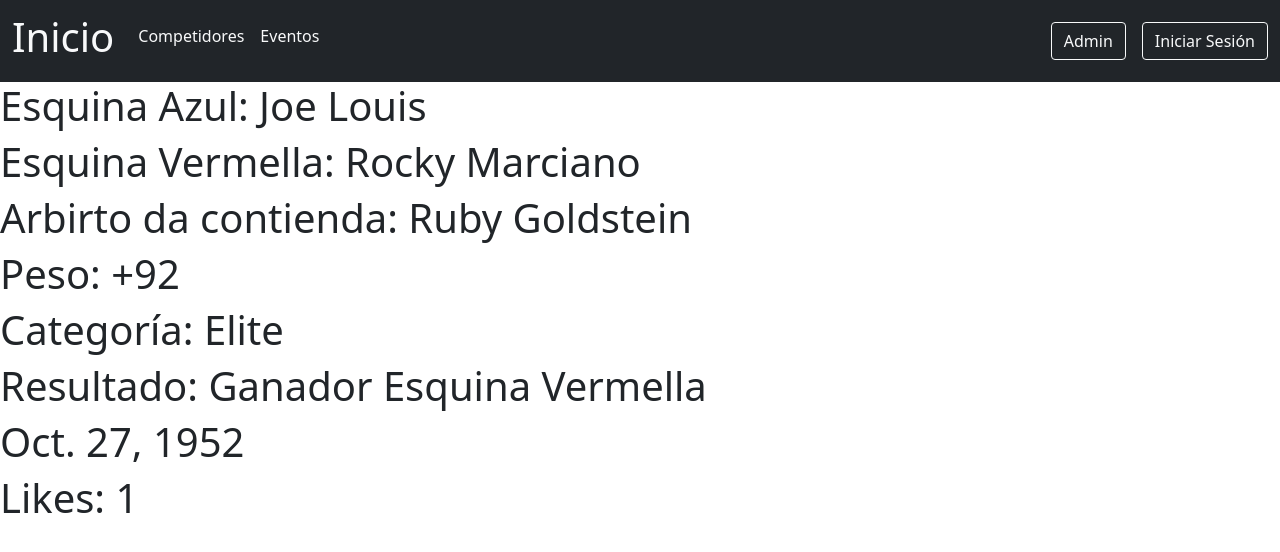
After one commit to DiegoSeoane/ProxectoBoxeo, a Django app: page /combate/1/ in a window 1280 px wide. The commit adds this page. Shown: the top 552 px of the page. Run offline with Django 5.2, Linux system fonts and the light colour scheme; data comes from the database, SQL or seed files in the repository; both versions use the stored data as it was after the commit.

Commit message:
rexistrar usuario primeira version

```diff
--- a/boxGal/templates/administracion/eliminar.html
+++ b/boxGal/templates/administracion/eliminar.html
@@ -3,8 +3,7 @@
   Administración
 {% endblock %}
 {% block corpo %}
-  <div class="container text-center">
-    <h1 class="my-5">Que queres facer?</h1>
+  <div class="container mt-5 text-center">
     <a href="{% url 'engadir' %}" class="btn p-3 px-5 mx-3 btn-success rounded-pill">Engadir</a>
     <a href="{% url 'modificar' %}" class="btn p-3 px-5 mx-3 btn-primary rounded-pill">Modificar</a>
     <a href="{% url 'eliminar' %}" class="btn p-3 px-5 mx-3 btn-danger rounded-pill">Eliminar</a>
--- a/boxGal/templates/administracion/engadir.html
+++ b/boxGal/templates/administracion/engadir.html
@@ -3,8 +3,7 @@
   Administración
 {% endblock %}
 {% block corpo %}
-  <div class="container text-center">
-    <h1 class="my-5">Que queres facer?</h1>
+  <div class="container mt-5 text-center">
     <a href="{% url 'engadir' %}" class="btn p-3 px-5 mx-3 btn-success rounded-pill">Engadir</a>
     <a href="{% url 'modificar' %}" class="btn p-3 px-5 mx-3 btn-primary rounded-pill">Modificar</a>
     <a href="{% url 'eliminar' %}" class="btn p-3 px-5 mx-3 btn-danger rounded-pill">Eliminar</a>
--- a/boxGal/templates/administracion/modificar.html
+++ b/boxGal/templates/administracion/modificar.html
@@ -3,8 +3,7 @@
   Administración
 {% endblock %}
 {% block corpo %}
-  <div class="container text-center">
-    <h1 class="my-5">Que queres facer?</h1>
+  <div class="container mt-5 text-center">
     <a href="{% url 'engadir' %}" class="btn p-3 px-5 mx-3 btn-success rounded-pill">Engadir</a>
     <a href="{% url 'modificar' %}" class="btn p-3 px-5 mx-3 btn-primary rounded-pill">Modificar</a>
     <a href="{% url 'eliminar' %}" class="btn p-3 px-5 mx-3 btn-danger rounded-pill">Eliminar</a>
--- /dev/null
+++ b/boxGal/templates/combate.html
@@ -0,0 +1,14 @@
+{% extends 'header.html' %}
+{% block title %}
+  Combate
+{% endblock %}
+{% block corpo %}
+  <h1>Esquina Azul: {{ combate.boxeador_azul }}</h1>
+  <h1>Esquina Vermella: {{ combate.boxeador_vermello }}</h1>
+  <h1>Arbirto da contienda: {{ combate.arbitro }}</h1>
+  <h1>Peso: {{ combate.peso_combate }}</h1>
+  <h1>Categoría: {{ combate.categoria_combate }}</h1>
+  <h1>Resultado: {{ combate.resultado }}</h1>
+  <h1>{{ combate.data_combate }}</h1>
+  <h1>Likes: {{ likes.count }}</h1>
+{% endblock %}
--- a/boxGal/templates/header.html
+++ b/boxGal/templates/header.html
@@ -1,77 +1,65 @@
 <!DOCTYPE html>
 <html lang="en">
+  <head>
+    <meta charset="UTF-8" />
+    <meta name="viewport" content="width=device-width, initial-scale=1.0" />
+    <link href="https://cdn.jsdelivr.net/npm/bootstrap@5.0.2/dist/css/bootstrap.min.css" rel="stylesheet" integrity="sha384-EVSTQN3/azprG1Anm3QDgpJLIm9Nao0Yz1ztcQTwFspd3yD65VohhpuuCOmLASjC" crossorigin="anonymous" />
+    <script src="https://cdn.jsdelivr.net/npm/bootstrap@5.0.2/dist/js/bootstrap.bundle.min.js" integrity="sha384-MrcW6ZMFYlzcLA8Nl+NtUVF0sA7MsXsP1UyJoMp4YLEuNSfAP+JcXn/tWtIaxVXM" crossorigin="anonymous"></script>
+    <title>
+      {% block title %}
 
-<head>
-    <meta charset="UTF-8">
-    <meta name="viewport" content="width=device-width, initial-scale=1.0">
-    <link href="https://cdn.jsdelivr.net/npm/bootstrap@5.0.2/dist/css/bootstrap.min.css" rel="stylesheet"
-        integrity="sha384-EVSTQN3/azprG1Anm3QDgpJLIm9Nao0Yz1ztcQTwFspd3yD65VohhpuuCOmLASjC" crossorigin="anonymous">
-    <script src="https://cdn.jsdelivr.net/npm/bootstrap@5.0.2/dist/js/bootstrap.bundle.min.js"
-        integrity="sha384-MrcW6ZMFYlzcLA8Nl+NtUVF0sA7MsXsP1UyJoMp4YLEuNSfAP+JcXn/tWtIaxVXM"
-        crossorigin="anonymous"></script>
-    <title>{% block title %}{% endblock %}</title>
+      {% endblock %}
+    </title>
   </head>
 
   <body>
     <nav class="navbar navbar-expand-lg bg-dark text-light sticky-top">
       <div class="container-fluid">
-            <a class="navbar-brand text-light" href="{% url 'indexPage' %}">
-                <h1>Inicio</h1>
-            </a>
-            <button class="navbar-toggler navbar-light bg-light" type="button" data-bs-toggle="collapse"
-                data-bs-target="#navbarSupportedContent" aria-controls="navbarSupportedContent" aria-expanded="false"
-                aria-label="Toggle navigation">
-                <span class="navbar-toggler-icon"></span>
-            </button>
+        <a class="navbar-brand text-light" href="{% url 'indexPage' %}"><h1>Inicio</h1></a>
+        <button class="navbar-toggler navbar-light bg-light" type="button" data-bs-toggle="collapse" data-bs-target="#navbarSupportedContent" aria-controls="navbarSupportedContent" aria-expanded="false" aria-label="Toggle navigation"><span class="navbar-toggler-icon"></span></button>
         <div class="collapse navbar-collapse" id="navbarSupportedContent">
-                <ul class="navbar-nav me-auto mb-lg-0>
-                <li class=" navbar-item">
-                    <a class="nav-link text-light" href="{% url 'competidoresPage' %}">
-                        <h6>Competidores</h6>
-                    </a>
+          <ul class="navbar-nav me-auto mb-lg-0">
+            <li class="navbar-item">
+              <a class="nav-link text-light" href="{% url 'competidoresPage' %}"><h6>Competidores</h6></a>
             </li>
             <li class="navbar-item">
-                        <a class="nav-link text-light" href="{% url 'eventosPage' %}">
-                            <h6>Eventos</h6>
-                        </a>
+              <a class="nav-link text-light" href="{% url 'eventosPage' %}"><h6>Eventos</h6></a>
             </li>
           </ul>
           <a class="navbar-item btn btn-outline-light mx-lg-3" href="{% url 'administracion' %}">Admin</a>
-                <button class="navbar-item btn btn-outline-light" data-bs-toggle="modal"
-                    data-bs-target="#exampleModal">Iniciar Sesión</button>
+          <button class="navbar-item btn btn-outline-light" data-bs-toggle="modal" data-bs-target="#modalHeader">Iniciar Sesión</button>
         </div>
-
       </div>
     </nav>
 
-    <div class="modal fade" id="exampleModal" tabindex="-1" aria-labelledby="exampleModalLabel" aria-hidden="true">
+    <div class="modal fade" id="modalHeader" tabindex="-1" aria-labelledby="modalHeaderLabel" aria-hidden="true">
       <div class="modal-dialog">
         <div class="modal-content">
           <div class="modal-header">
-                    <h5 class="modal-title" id="exampleModalLabel">Inicio de sesión</h5>
+            <h5 class="modal-title" id="modalHeaderLabel">Inicio de sesión</h5>
             <button type="button" class="btn-close" data-bs-dismiss="modal" aria-label="Close"></button>
           </div>
           <div class="modal-body">
             <div class="mb-3">
               <label for="username" class="form-label">Usuario</label>
-                        <input class="form-control" id="username" placeholder="Usuario">
+              <input class="form-control" id="username" placeholder="Usuario" />
             </div>
             <div class="mb-3">
               <label for="inputPassword" class="col-sm-2 col-form-label">Contrasinal</label>
               <div class="col-sm-10">
-                            <input type="password" class="form-control" id="inputPassword">
+                <input type="password" class="form-control" id="inputPassword" />
               </div>
             </div>
             <div class="modal-footer">
               <button type="button" class="btn btn-primary">Iniciar</button>
-                        <button type="button" class="btn btn-danger">Rexistrarse</button>
+              <a href="{% url 'rexistroUsuario' %}" class="btn btn-danger">Rexistrarse</a>
             </div>
           </div>
         </div>
       </div>
     </div>
     {% block corpo %}
+
     {% endblock %}
   </body>
-
 </html>
--- a/boxGal/urls.py
+++ b/boxGal/urls.py
@@ -6,9 +6,11 @@ from django.conf.urls.static import static
 
 urlpatterns = [
     path('', views.inicioHTML, name='indexPage'),
+    path('rexistro/', views.rexistro_usuario, name='rexistroUsuario'),
     path('eventos/', views.eventosHTML, name='eventosPage'),
     path('competidores/', views.competidoresHTML, name='competidoresPage'),
     path('competidores/<int:id>/', views.perfilCompetidorHTML),
+    path('combate/<int:id>/', views.combateHTML, name='combateEspecifico'),
     path('administracion/', views.administracion, name='administracion'),
     path('administracion/engadir', views.engadir, name='engadir'),
     path('administracion/modificar', views.modificar, name='modificar'),
--- a/boxGal/views.py
+++ b/boxGal/views.py
@@ -2,9 +2,13 @@ from django.shortcuts import render, get_object_or_404, redirect
 from django.http import HttpResponse, HttpResponseRedirect
 from django.template import loader
 from .models import Competidor,Combate,Evento,Usuario
-from django.db.models import Q
-from .forms import CompetidorForm, CombateForm, EventoForm
+from django.db.models import Q, Count
+from .forms import CompetidorForm, CombateForm, EventoForm, RexistroUsuarioForm
 from django.urls import reverse
+from django.contrib.auth import authenticate, login
+from django.contrib.auth.decorators import login_required
+from django.contrib import messages
+
 
 def inicioHTML(request):
   template = loader.get_template('index.html')
@@ -45,6 +49,16 @@ def perfilCompetidorHTML(request, id):
   template = loader.get_template('perfilCompetidor.html')
   return HttpResponse(template.render(contido, request))
 
+def combateHTML(request, id):
+  combateEspecifico = Combate.objects.get(id_combate = id)
+  likes = Combate.objects.filter(id_combate = id).values('likes').annotate(count = Count('likes'))
+  contido = {
+    'combate': combateEspecifico,
+    'likes':likes
+  }
+  template = loader.get_template('combate.html')
+  return HttpResponse(template.render(contido, request))
+
 # Administracion
 
 def administracion(request):
@@ -53,8 +67,6 @@ def administracion(request):
 
   }
   return HttpResponse(template.render(contido, request))
-
-
 
 # Engadir
 def engadir(request):
@@ -228,3 +240,17 @@ def eliminarEvento(request, evento_id):
         return redirect('administracion')
 
     return HttpResponseRedirect(reverse('competidoresPage'))
+
+# Apartado usuarios
+
+def rexistro_usuario(request):
+    if request.method == 'POST':
+        form = RexistroUsuarioForm(request.POST)
+        if form.is_valid():
+            usuario = form.save(commit=False)
+            # Non ten likes nin seguimentos por defecto
+            usuario.save()
+            return redirect('indexPage')
+    else:
+        form = RexistroUsuarioForm()
+    return render(request, 'rexistro.html', {'form': form})
```
Also changed, not shown: boxGal/forms.py (+16 -1 lines), boxGal/templates/perfilCompetidor.html (+16 -53 lines), boxGal/templates/rexistro.html (added, +11 -0 lines), db.sqlite3. Lines whose indentation alone changed are shown as unchanged.
